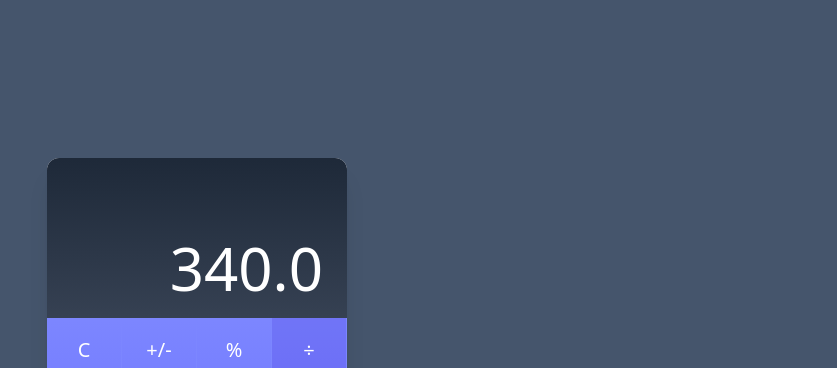
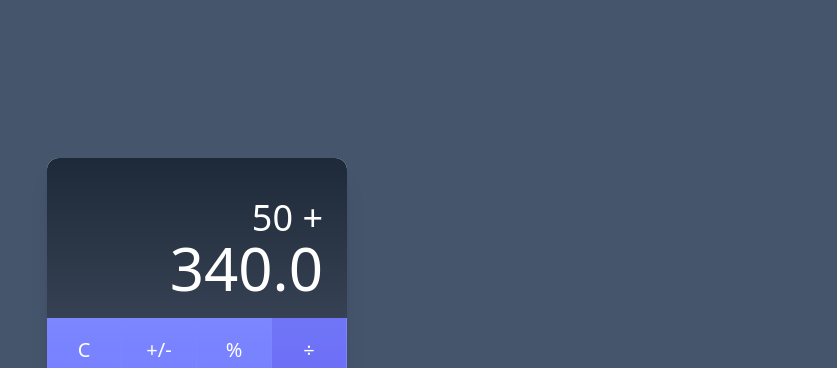
Before and after one commit to FranRDev/CursoAngularProFernandoHerrera, an Angular app in the folder 01-calculadora/: page /calculadora in a window 1280 px wide. Shown: the top 368 px of the page, without its empty margins (443-1280 px from the left). Built offline with nearby package versions, Linux system fonts and the light colour scheme.

Commit message:
Clase 14. Espacio para cálculos previos

```diff
--- a/01-calculadora/src/app/calculadora/components/calculadora/calculadora.component.html
+++ b/01-calculadora/src/app/calculadora/components/calculadora/calculadora.component.html
@@ -1,7 +1,11 @@
 <div class="w-screen h-40 bg-gradient-to-b from-gray-800 to-gray-700 flex items-end text-right"
   style="max-width: 300px;">
 
-  <div class="w-full py-5 px-6 text-6xl text-white font-thin">340.0</div>
+  <div class="w-full py-5 px-6 text-6xl text-white font-thin">
+    <span class="text-4xl">50 + </span>
+    <br>
+    <span>340.0</span>
+  </div>
 </div>
 
 <div class="w-full bg-gradient-to-b from-indigo-400 to-indigo-500">
@@ -38,11 +42,6 @@
     <boton-calculadora>0</boton-calculadora>
     <boton-calculadora>.</boton-calculadora>
     <boton-calculadora comando doble>=</boton-calculadora>
-
-    <!-- <div class="w-2/4 border-r border-indigo-400">
-      <button
-        class="w-full h-16 outline-none focus:outline-none bg-indigo-700 bg-opacity-30 hover:bg-opacity-40 text-white text-xl font-light">=</button>
-    </div> -->
   </div>
 
 </div>
```
